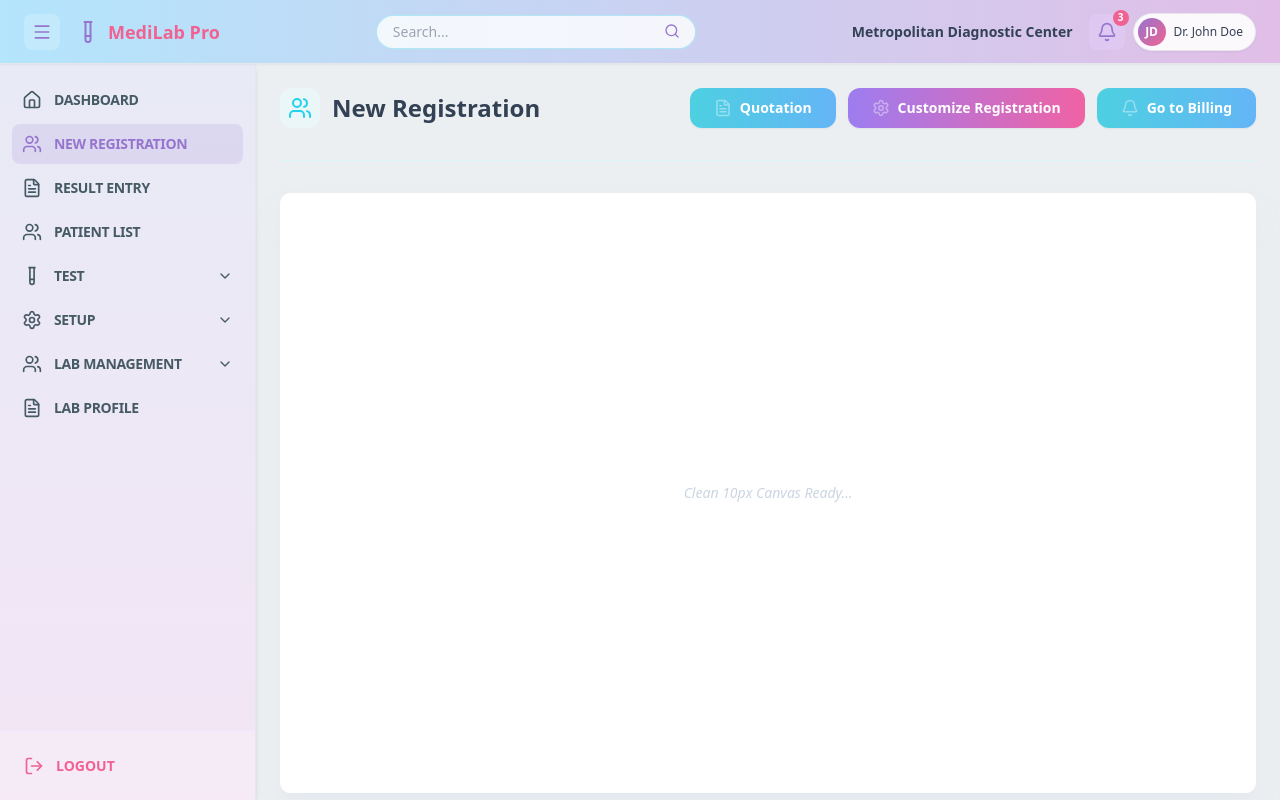
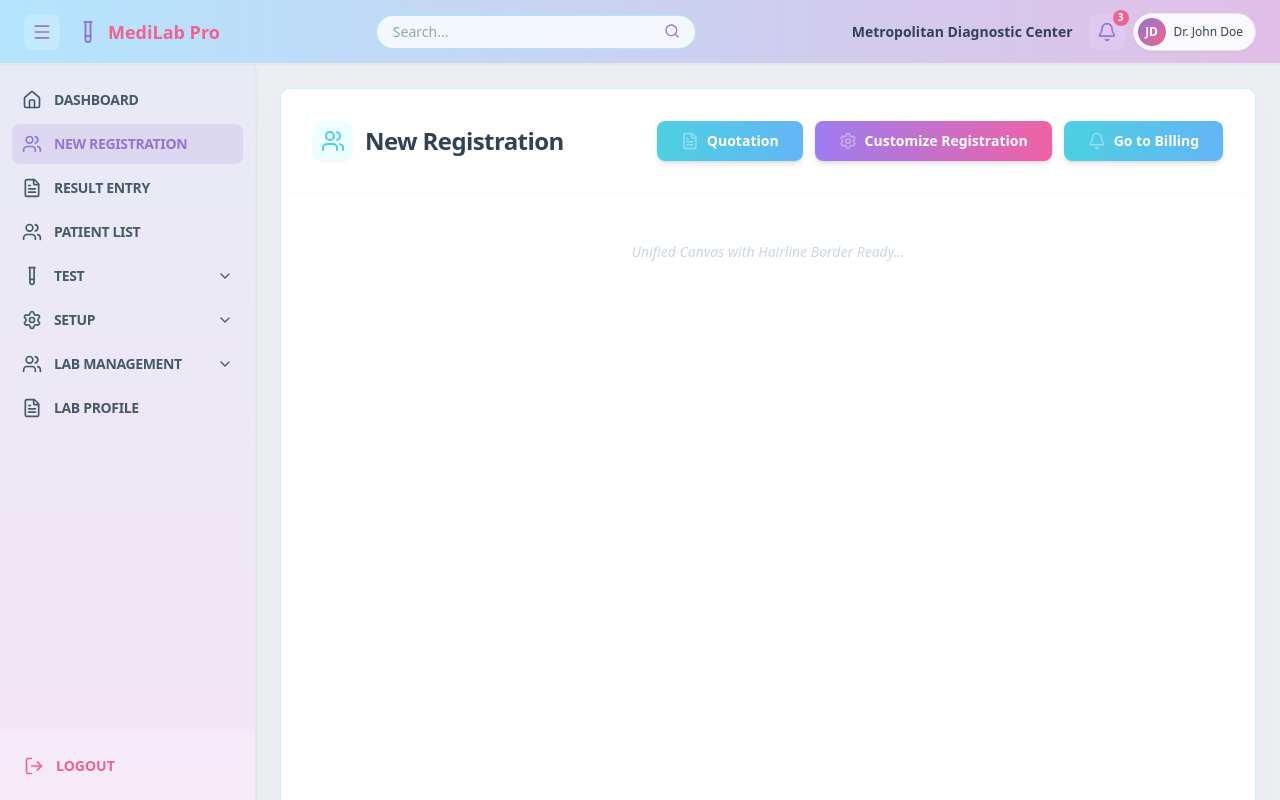
Before and after one commit to laleeth93-cyber/my-lab-app, a Next.js app: page / in a window 1280 px wide. Both pictures are taken after a click on the item "NEW REGISTRATION". Built offline with nearby package versions, Linux system fonts and the light colour scheme.

Commit message:
UI: Unified registration canvas with 10px radius, 900px height, and hairline cyan border

```diff
--- a/app/page.tsx
+++ b/app/page.tsx
@@ -207,46 +207,54 @@ export default function Dashboard() {
             {activeView === 'registration' && (
               <div className="animate-in slide-in-from-bottom-2 duration-500 h-full">
 
-                {/* 1. Header Action Bar */}
-                <div className="flex flex-col md:flex-row md:items-center justify-between gap-4 mb-8">
+                {/* Unified Big Canvas with Hairline Cyan Border */}
+                <div className="bg-white rounded-[10px] shadow-xl shadow-slate-200/50 border-[0.5px] min-h-[900px] max-w-6xl mx-auto flex flex-col overflow-hidden"
+                     style={{ borderColor: 'rgba(77, 208, 225, 0.3)' }}> {/* Extremely subtle 0.5px border */}
+
+                  {/* 1. Header & Action Bar Area */}
+                  <div className="p-8 border-b border-slate-50 bg-white">
+                    <div className="flex flex-col md:flex-row md:items-center justify-between gap-4">
                       <div className="flex items-center gap-3">
-                    <div className="p-2 rounded-xl bg-cyan-50/50 text-cyan-400">
+                        {/* Registration Icon with Cyan Background */}
+                        <div className="p-2 rounded-xl bg-cyan-50 text-[#4dd0e1] shadow-sm">
                           <Users size={24} />
                         </div>
-                    <h2 className="text-2xl font-bold text-slate-700">New Registration</h2>
+                        <h2 className="text-2xl font-bold text-slate-700 tracking-tight">New Registration</h2>
                       </div>
 
                       <div className="flex flex-wrap items-center gap-3">
-                    <button className="flex items-center gap-2 px-6 py-2.5 rounded-xl text-white font-bold text-sm shadow-sm transition-all hover:opacity-90"
+                        {/* Quotation Button */}
+                        <button className="flex items-center gap-2 px-6 py-2.5 rounded-lg text-white font-bold text-sm shadow-md transition-all hover:opacity-90 active:scale-95"
                           style={{ background: 'linear-gradient(to right, #4dd0e1, #64b5f6)' }}>
                           <FileText size={18} className="opacity-40" />
                           Quotation
                         </button>
 
-                    <button className="flex items-center gap-2 px-6 py-2.5 rounded-xl text-white font-bold text-sm shadow-sm transition-all hover:opacity-90"
+                        {/* Customize Registration Button */}
+                        <button className="flex items-center gap-2 px-6 py-2.5 rounded-lg text-white font-bold text-sm shadow-md transition-all hover:opacity-90 active:scale-95"
                           style={{ background: 'linear-gradient(to right, #9d7df0, #f062a4)' }}>
                           <Settings size={18} className="opacity-40" />
                           Customize Registration
                         </button>
 
-                    <button className="flex items-center gap-2 px-6 py-2.5 rounded-xl text-white font-bold text-sm shadow-sm transition-all hover:opacity-90"
+                        {/* Go to Billing Button */}
+                        <button className="flex items-center gap-2 px-6 py-2.5 rounded-lg text-white font-bold text-sm shadow-md transition-all hover:opacity-90 active:scale-95"
                           style={{ background: 'linear-gradient(to right, #4dd0e1, #64b5f6)' }}>
                           <Bell size={18} className="opacity-40" />
                           Go to Billing
                         </button>
                       </div>
                     </div>
+                  </div>
 
-                <div className="border-t border-cyan-100/50 mb-8"></div>
+                  {/* 2. Content Area */}
+                  <div className="flex-1 p-12 flex flex-col items-center justify-start">
+                      <p className="text-slate-300 italic text-sm">Unified Canvas with Hairline Border Ready...</p>
+                  </div>
 
-                {/* 2. Empty Canvas with 10px Border Radius */}
-                <div className="bg-white rounded-[10px] shadow-xl shadow-slate-200/50 border border-white min-h-[600px] max-w-6xl mx-auto flex items-center justify-center">
-                    {/* Border curve set to 10px. Content removed as requested. */}
-                    <p className="text-slate-300 italic text-sm">Clean 10px Canvas Ready...</p>
                 </div>
               </div>
             )}
-
             {/* VIEW 3: CATCH-ALL FOR OTHER PAGES */}
             {!['dashboard', 'registration'].includes(activeView) && (
               <div className="flex flex-col items-center justify-center h-full text-center">
```
Lines whose indentation alone changed are shown as unchanged.
